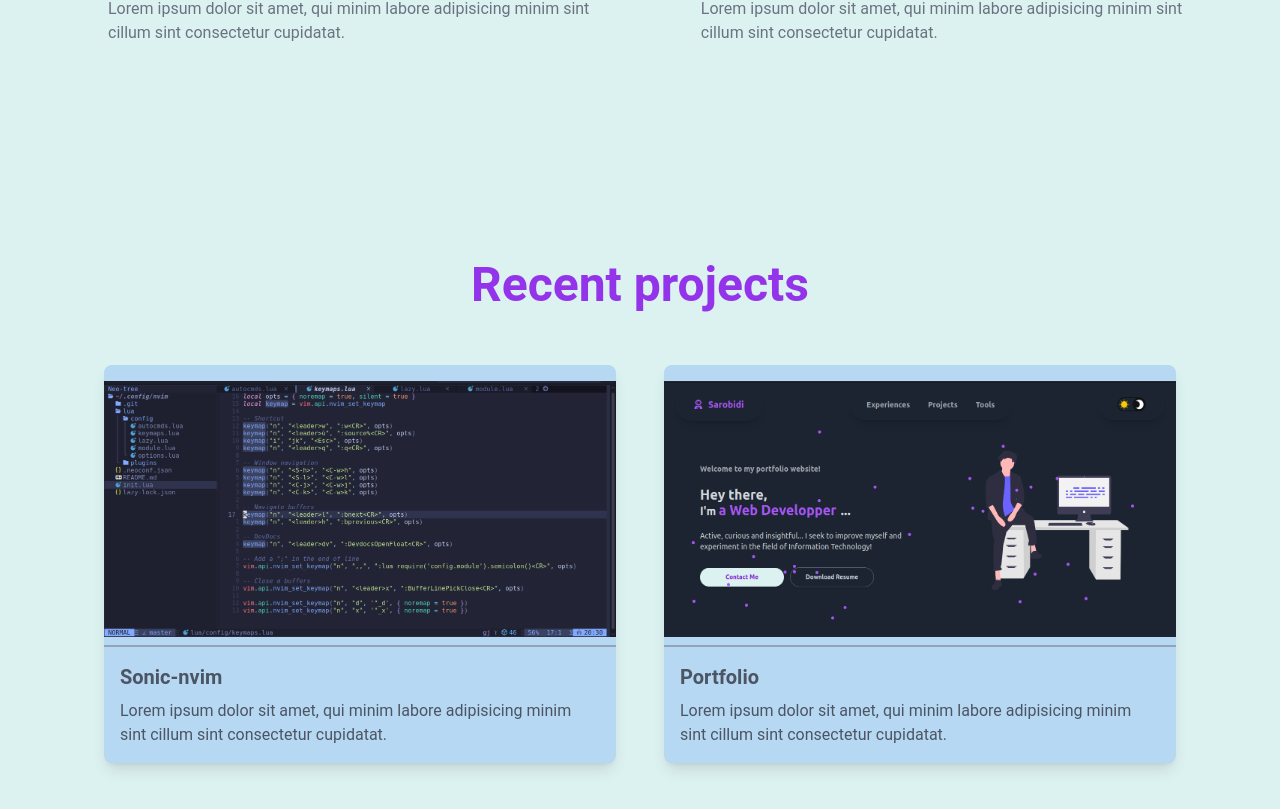
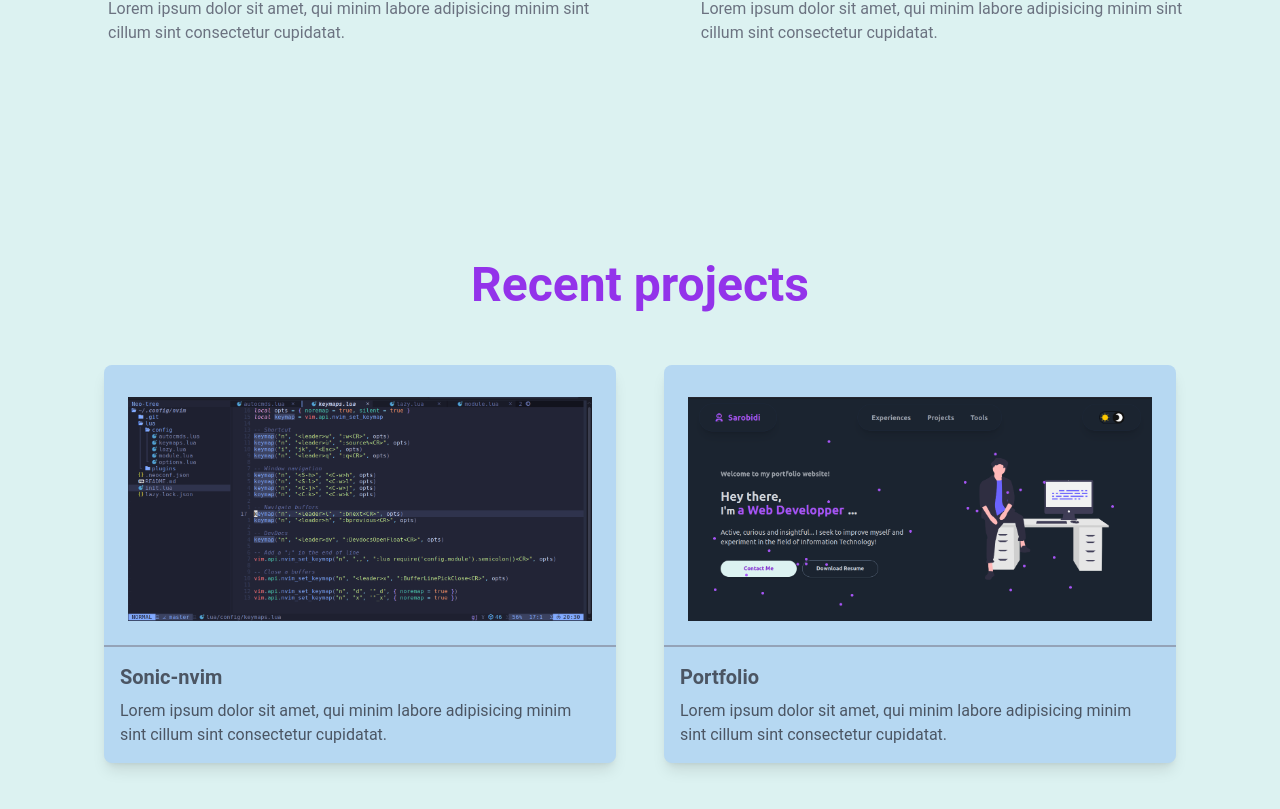
Before and after one commit to tsizehena223/portfolio2024, a React (Create React App) app: page / in a window 1280 px wide. Shown: the part 1945-2754 px from the top of the page. Built offline with nearby package versions, Linux system fonts and the light colour scheme.

Commit message:
refactor: link-project

```diff
--- a/src/components/CardProjects.jsx
+++ b/src/components/CardProjects.jsx
@@ -22,9 +22,9 @@ const CardProjects = ({ isDarkMode }) => {
         <div className='md:mx-12 lg:mx-20 six:flex'>
             {Object.entries(projects).map(([key, project]) => (
                 <div key={key} className={`m-8 sh:mx-16 six:mx-6 ${isDarkMode ? 'bg-slate-800' : 'bg-light-t'} shadow-lg rounded-lg overflow-hidden`}>
-                    <a href={project.link} className='flex items-center justify-center' target='_blank'>
+                    <a href={project.link} className='flex items-center justify-center' target='_blank' rel="noopener noreferrer">
                         <img
-                            className="w-auto h-48 md:h-64 mt-4"
+                            className="w-auto py-4 h-48 md:h-64 mt-4"
                             src={project.image}
                             alt=""
                         />
```
